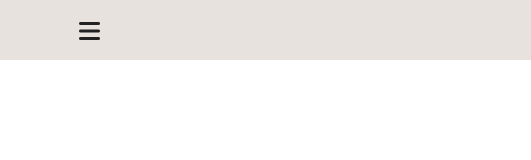
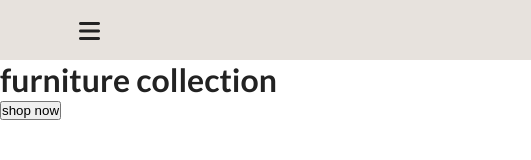
Before and after one commit to sebbyapudo/homeHaven-eCommerce, a website built with Vite: page index.html in a window 1280 px wide. Shown: the full height of the page, 0-531 px from the left. Built offline with nearby package versions, Linux system fonts and the light colour scheme.

Commit message:
Set up the mark up for the hero section

```diff
--- a/index.html
+++ b/index.html
@@ -28,6 +28,15 @@
       </div>
     </div>
     <!-- end of navbar -->
+    <!-- hero-->
+    <header class="hero">
+      <div class="banner">
+        <h1 class="banner-title">furniture collection</h1>
+        <button class="banner-btn">shop now</button>
+      </div>
+    </header>
+    <!--end of hero-->
+
     <!-- javascript -->
     <script src="src/js/app.js"></script>
   </body>
```
